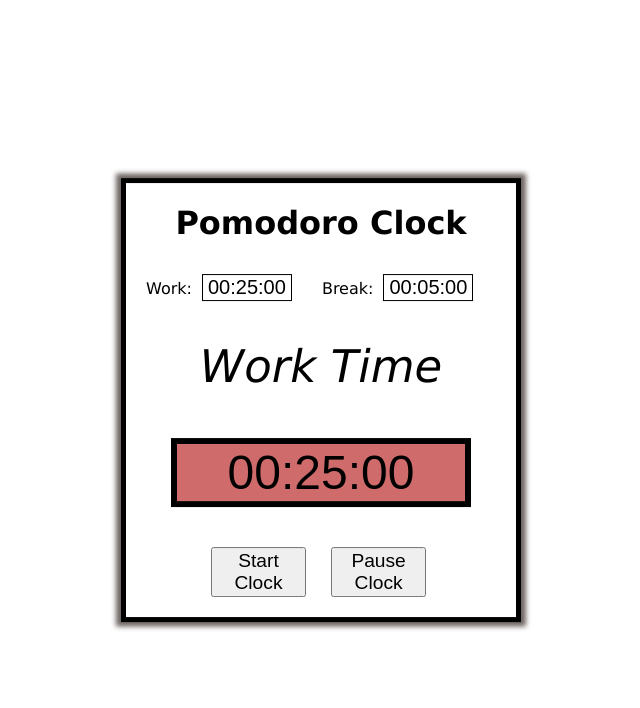
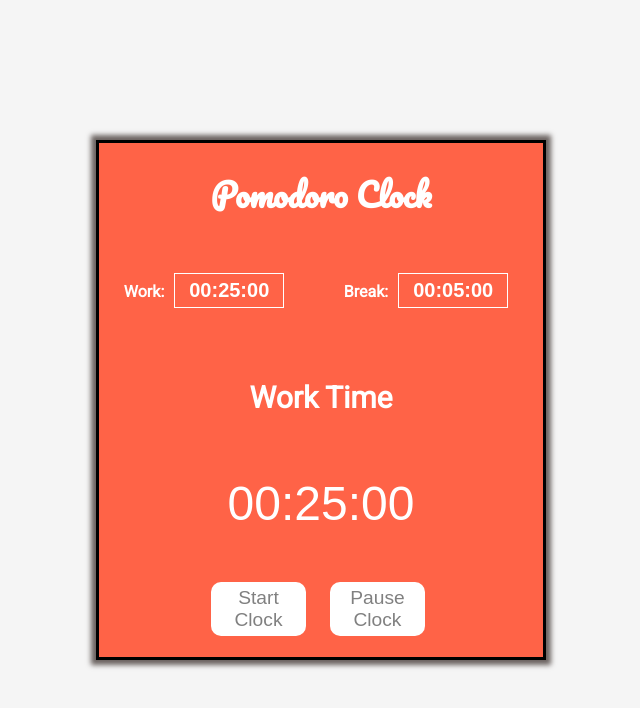
Before and after one commit to Ross117/pomodoro-clock, a website: page index.html in a window 1280 px wide. Shown: the whole page, without its empty margins (319-959 px from the left). Drawn offline with nearby package versions, Linux system fonts and the light colour scheme.

Commit message:
Redesign project
- Clock background colour changed to Tomato,
with white font
- Fonts changed to Pacifico for the header,
and Roboto for the rest
- Clock as a whole made a bit bigger
- Flexbox used for centering elements
- The button design has been slightly altered

```diff
--- a/index.html
+++ b/index.html
@@ -4,6 +4,9 @@
 <head>
   <meta charset="utf-8">
   <meta name="viewport" content="width=device-width, initial-scale=1">
+  <link rel="preconnect" href="https://fonts.gstatic.com">
+  <link href="https://fonts.googleapis.com/css2?family=Pacifico&display=swap" rel="stylesheet">
+  <link href="https://fonts.googleapis.com/css2?family=Roboto&display=swap" rel="stylesheet">
   <link rel="stylesheet" href="./src/style.css">
   <title>Pomodoro Clock</title>
 </head>
@@ -12,35 +15,33 @@
 
   <audio class="js-timer" src="https://www.soundjay.com/clock/sounds/alarm-clock-01.mp3" autostart="false"></audio>
 
-  <div class="container">
+  <main class="container">
 
     <h1>Pomodoro Clock</h1>
 
-    <div class="form-container">
+    <section class="form-container">
       <form>
-        <div class="prompt">
-          <label>Work:<input type="text" class="workTime" value="00:25:00" /></label>
-        </div>
-        <div class="prompt">
-          <label>Break:<input type="text" class="breakTime" value="00:05:00" /></label>
+        <div class="promptContainer">
+          <label for="workTime">Work:<input type="text" id="workTime" class="prompt" value="00:25:00" /></label>
+          <label for="breakTime">Break:<input type="text" id="breakTime" class="prompt" value="00:05:00" /></label>
         </div>
       </form>
-    </div>
+    </section>
 
     <p class="err-msg js-err-msg"></p>
 
     <p class="indicator js-indicator">Work Time</p>
 
-    <div class="clock-container">
+    <section class="clock-container">
       <input type="text" class="clock js-clock" value="00:25:00" readonly />
-    </div>
+    </section>
 
-    <div class="btn-container">
+    <section class="btn-container">
       <button type="button" class="js-start-clock">Start Clock</button>
       <button type="button" class="js-pause-clock">Pause Clock</button>
-    </div>
+    </section>
 
-  </div>
+  </main>
 
   <script src="https://unpkg.com/babel-standalone@6/babel.min.js"></script>
   <script src="build/index.js" type="text/babel"></script>
--- a/src/index.ts
+++ b/src/index.ts
@@ -7,8 +7,8 @@ interface PomodoroClock {
 }
 
 const pomodoroClock: PomodoroClock = (function (): PomodoroClock {
-  const workTime: HTMLInputElement = document.querySelector(".workTime");
-  const breakTime: HTMLInputElement = document.querySelector(".breakTime");
+  const workTime: HTMLInputElement = document.querySelector("#workTime");
+  const breakTime: HTMLInputElement = document.querySelector("#breakTime");
   const startBtn: HTMLButtonElement = document.querySelector(".js-start-clock");
   const pauseBtn: HTMLButtonElement = document.querySelector(".js-pause-clock");
   const errMsg: HTMLParagraphElement = document.querySelector(".js-err-msg");
@@ -38,16 +38,14 @@ const pomodoroClock: PomodoroClock = (function (): PomodoroClock {
 
     // check length & characters
     if (timeStr.match(re) !== null) {
-      promptChange[inputEle.className] = true;
+      promptChange[inputEle.id] = true;
       startBtn.disabled = false;
       pauseBtn.disabled = false;
-      inputEle.style.background = '#FFFFFF';
       errMsg.innerText = '';
     } else {
       startBtn.disabled = true;
       pauseBtn.disabled = true;
-      inputEle.style.background = '#C02424';
-      errMsg.innerText = 'hh:mm:ss';
+      errMsg.innerText = `The format should be 'hh:mm:ss'`;
     }
   };
 
@@ -144,10 +142,10 @@ const pomodoroClock: PomodoroClock = (function (): PomodoroClock {
   };
 }());
 
-document.querySelector('.workTime')
+document.querySelector('#workTime')
   .addEventListener('input', pomodoroClock.validation);
 
-document.querySelector('.breakTime')
+document.querySelector('#breakTime')
   .addEventListener('input', pomodoroClock.validation);
 
 document.querySelector(".js-start-clock")
--- a/src/style.css
+++ b/src/style.css
@@ -3,10 +3,13 @@
 }
 
 body {
-  font-family: Verdana, sans-serif;
+  font-family: 'Roboto', Verdana, sans-serif;
+  color: white;
+  background-color: whitesmoke;
 }
 
 h1 {
+  font-family: 'Pacifico';
   font-size: 200%;
   text-align: center;
 }
@@ -22,15 +25,37 @@ input {
 button {
   width: 95px;
   margin: 10px;
-  font-size: 120%
+  padding: 5px;
+  font-size: 120%;
+  background-color: white;
+  border: none;
+  border-radius: 10px;
+  color: grey;
+  cursor: pointer;
+  outline: none;
+}
+
+button:hover {
+  background-color: grey;
+  color: white;
+}
+
+label {
+  font-weight: 600;
 }
 
 .container {
-  width: 100%;
-  max-width: 400px;
+  display: flex;
+  flex-direction: column;
+  justify-content: center;
+  width: 95%;
+  max-width: 450px;
+  height: 100%;
+  max-height: 520px;
   margin: auto;
-  border: 5px solid black;
+  border: 3px solid black;
   box-shadow: 0px 0px 5px 5px #6B6360;
+  background-color: tomato;
 }
 
 @media (min-height: 460px) {
@@ -42,41 +67,49 @@ button {
   }
 }
 
+.promptContainer {
+  display: flex;
+  justify-content: space-around;
+  margin-top: 20px;
+}
+
 .prompt {
-  float: left;
-  margin-left: 20px;
+  width: 110px;
+  padding: 5px;
+  background-color: tomato;
+  color: white;
+  font-weight: 900;
+  outline: none;
 }
 
 .err-msg {
-  clear: left;
-  color: #C6070B;
+  color: white;
   font-style: italic;
   font-weight: 900;
   text-align: center;
-  text-shadow: 1px 1px 2px;
 }
 
 .indicator {
-  font-size: 45px;
-  font-style: italic;
+  font-size: 30px;
   text-align: center;
+  font-weight: 900;
 }
 
 .clock-container {
   width: 100%;
   max-width: 300px;
   margin: 30px auto;
-  background-color: #D06B6B;
-  border: 6px solid black;
 }
 
 .clock {
   width: inherit;
   margin: 0px;
   border: 0px;
-  background-color: #D06B6B;
   font-size: 300%;
   text-align: center;
+  background-color: tomato;
+  color: white;
+  outline: none;
 }
 
 .btn-container {
```
Also changed, not shown: build/index.js.
